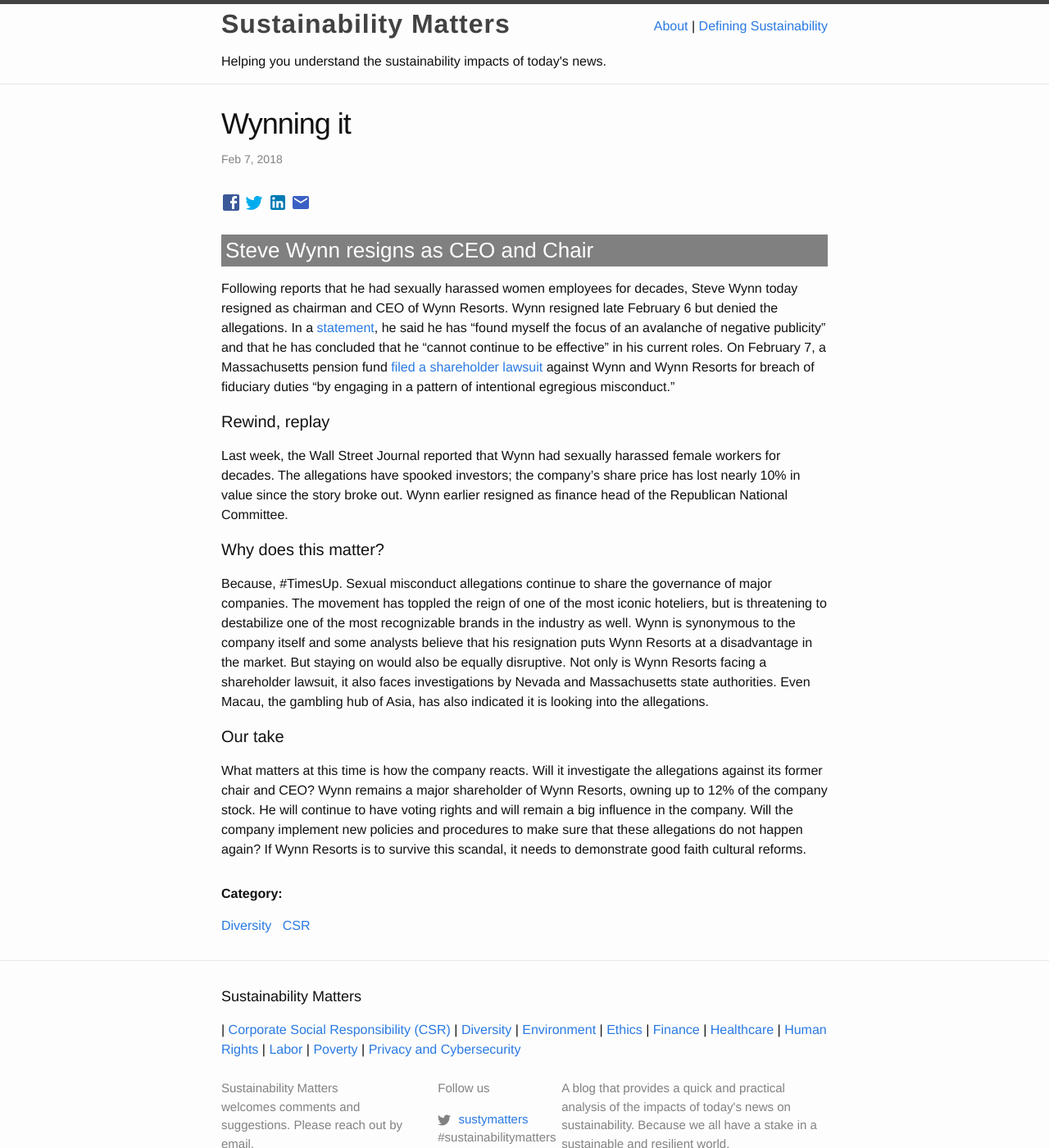
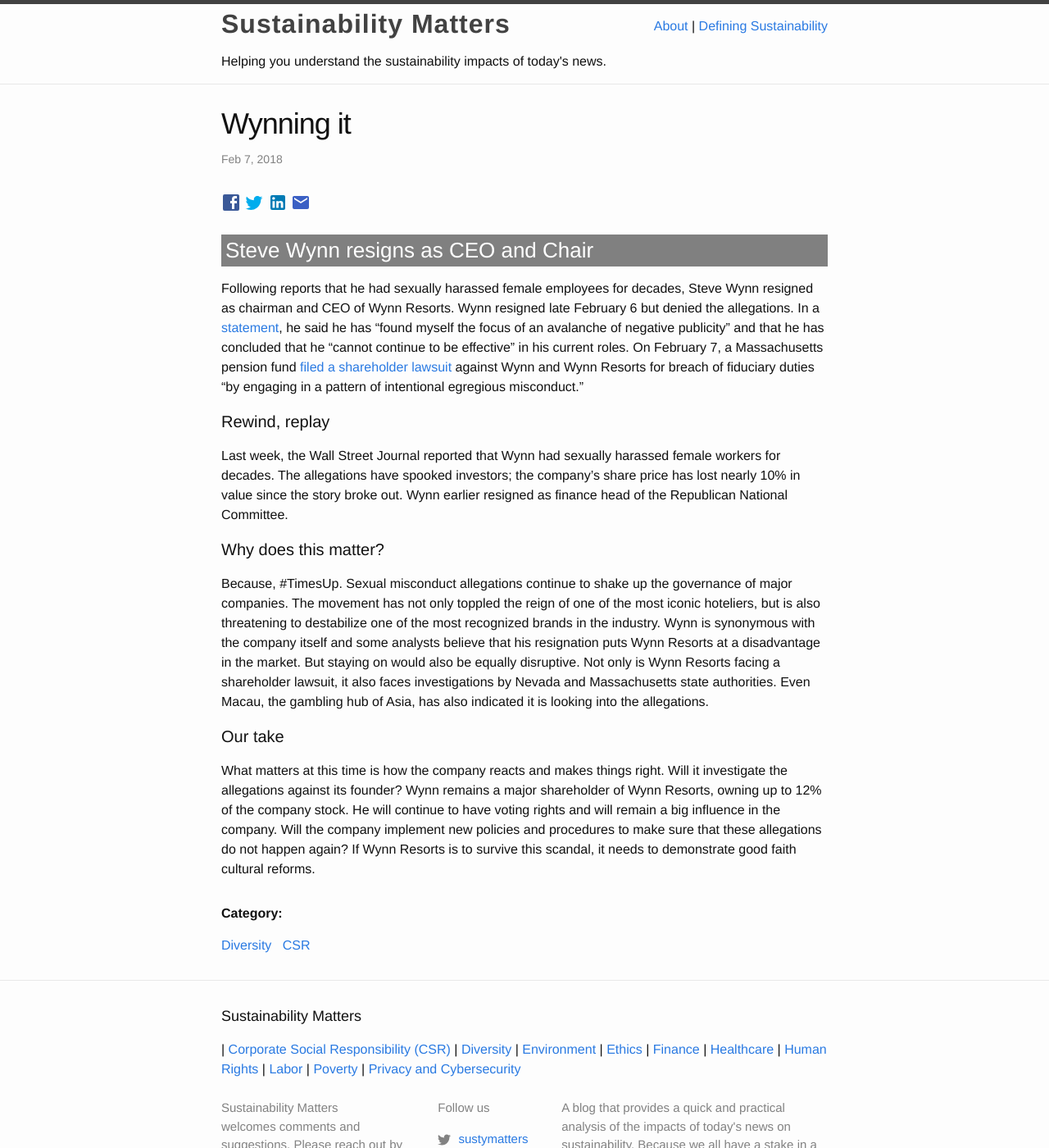
Before and after one commit to Sparkleleuk/Sustainability_Matters, a Jekyll site: the page built from _posts/2018-02-07-wynn.markdown, in a window 1280 px wide and 1400 px high. Shown: the whole window at 82% size. Built offline with Jekyll 4.4.1, drawn with Linux system fonts in a browser that asks for light colours.

Commit message:
fix  post

```diff
--- a/_posts/2018-02-07-wynn.markdown
+++ b/_posts/2018-02-07-wynn.markdown
@@ -8,7 +8,7 @@ categories: [Diversity, CSR]
 
 ### Steve Wynn resigns as CEO and Chair
 
-Following reports that he had sexually harassed women employees for decades, Steve Wynn today resigned as chairman and CEO of Wynn Resorts. Wynn resigned late February 6 but denied the allegations. In a <a href="http://money.cnn.com/2018/02/06/news/companies/steve-wynn-stepping-down-ceo-wynn-resorts/index.html " target="_blank">statement</a>, he said he has “found myself the focus of an avalanche of negative publicity” and that he has concluded that he “cannot continue to be effective” in his current roles. On February 7, a Massachusetts pension fund <a href="https://www.cnbc.com/2018/02/07/wynn-resorts-board-former-ceo-steve-wynn-hit-with-shareholder-lawsuit.html" target="_blank">filed a shareholder lawsuit</a> against Wynn and Wynn Resorts for breach of fiduciary duties “by engaging in a pattern of intentional egregious misconduct.”
+Following reports that he had sexually harassed female employees for decades, Steve Wynn resigned as chairman and CEO of Wynn Resorts. Wynn resigned late February 6 but denied the allegations. In a <a href="http://money.cnn.com/2018/02/06/news/companies/steve-wynn-stepping-down-ceo-wynn-resorts/index.html " target="_blank">statement</a>, he said he has “found myself the focus of an avalanche of negative publicity” and that he has concluded that he “cannot continue to be effective” in his current roles. On February 7, a Massachusetts pension fund <a href="https://www.cnbc.com/2018/02/07/wynn-resorts-board-former-ceo-steve-wynn-hit-with-shareholder-lawsuit.html" target="_blank">filed a shareholder lawsuit</a> against Wynn and Wynn Resorts for breach of fiduciary duties “by engaging in a pattern of intentional egregious misconduct.”
 
 #### Rewind, replay
 
@@ -16,8 +16,8 @@ Last week, the Wall Street Journal reported that Wynn had sexually harassed fema
 
 #### Why does this matter?
 
-Because, #TimesUp. Sexual misconduct allegations continue to share the governance of major companies. The movement has toppled the reign of one of the most iconic hoteliers, but is threatening to destabilize one of the most recognizable brands in the industry as well. Wynn is synonymous to the company itself and some analysts believe that his resignation puts Wynn Resorts at a disadvantage in the market. But staying on would also be equally disruptive. Not only is Wynn Resorts facing a shareholder lawsuit, it also faces investigations by Nevada and Massachusetts state authorities. Even Macau, the gambling hub of Asia, has also indicated it is looking into the allegations.
+Because, #TimesUp. Sexual misconduct allegations continue to shake up the governance of major companies. The movement has not only toppled the reign of one of the most iconic hoteliers, but is also threatening to destabilize one of the most recognized brands in the industry. Wynn is synonymous with the company itself and some analysts believe that his resignation puts Wynn Resorts at a disadvantage in the market. But staying on would also be equally disruptive. Not only is Wynn Resorts facing a shareholder lawsuit, it also faces investigations by Nevada and Massachusetts state authorities. Even Macau, the gambling hub of Asia, has also indicated it is looking into the allegations.
 
 #### Our take
 
-What matters at this time is how the company reacts. Will it investigate the allegations against its former chair and CEO? Wynn remains a major shareholder of Wynn Resorts, owning up to 12% of the company stock. He will continue to have voting rights and will remain a big influence in the company. Will the company implement new policies and procedures to make sure that these allegations do not happen again? If Wynn Resorts is to survive this scandal, it needs to demonstrate good faith cultural reforms.
+What matters at this time is how the company reacts and makes things right. Will it investigate the allegations against its founder? Wynn remains a major shareholder of Wynn Resorts, owning up to 12% of the company stock. He will continue to have voting rights and will remain a big influence in the company. Will the company implement new policies and procedures to make sure that these allegations do not happen again? If Wynn Resorts is to survive this scandal, it needs to demonstrate good faith cultural reforms.
```
